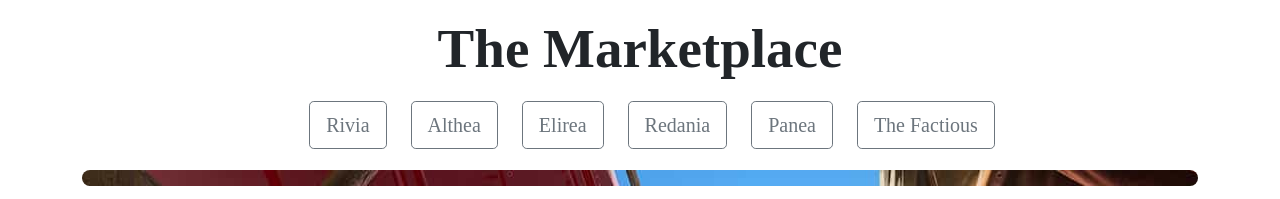
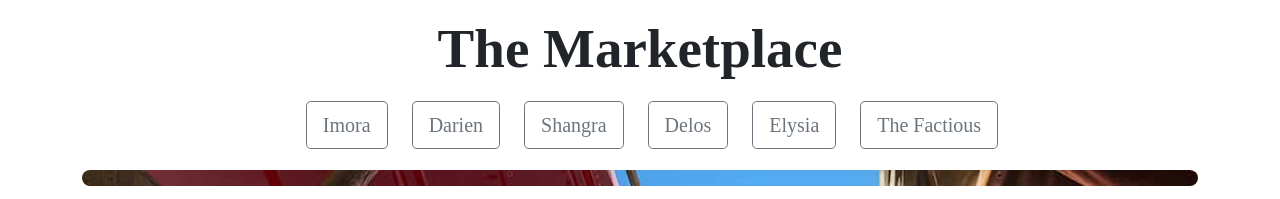
Before and after one commit to nadhirahrafidz98/faction-federation, a React (Create React App) app: page /trade in a window 1280 px wide. Shown: the top 199 px of the page. Built offline with nearby package versions, Linux system fonts and the light colour scheme; a web font is replaced by a local one.

Commit message:
Trade navigation Faction names

```diff
--- a/src/Trading.js
+++ b/src/Trading.js
@@ -10,7 +10,7 @@ const Trading = () => {
   const [showAlert, setShowAlert] = useState(false);
   const [alertFaction, setAlertFaction] = useState("");
 
-  const factions = [["Rivia",1], ["Althea",2], ["Elirea",3], ["Redania",4], ["Panea",5], ["The Factious", 6]];
+  const factions = [["Imora",1], ["Darien",2], ["Shangra",3], ["Delos",4], ["Elysia",5], ["The Factious", 6]];
 
   const marketValue = (resource) =>{
     var market_val = 0;
```
Also changed, not shown: 1 other file (tests, documents, lock files or other folders).
